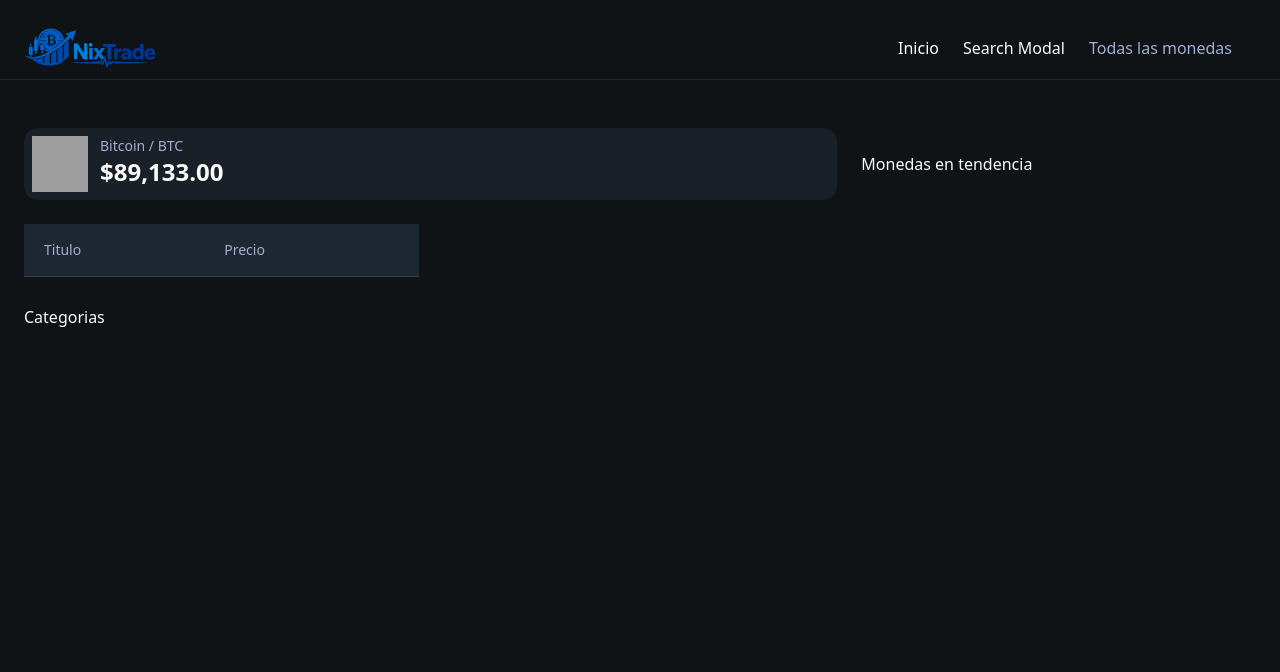
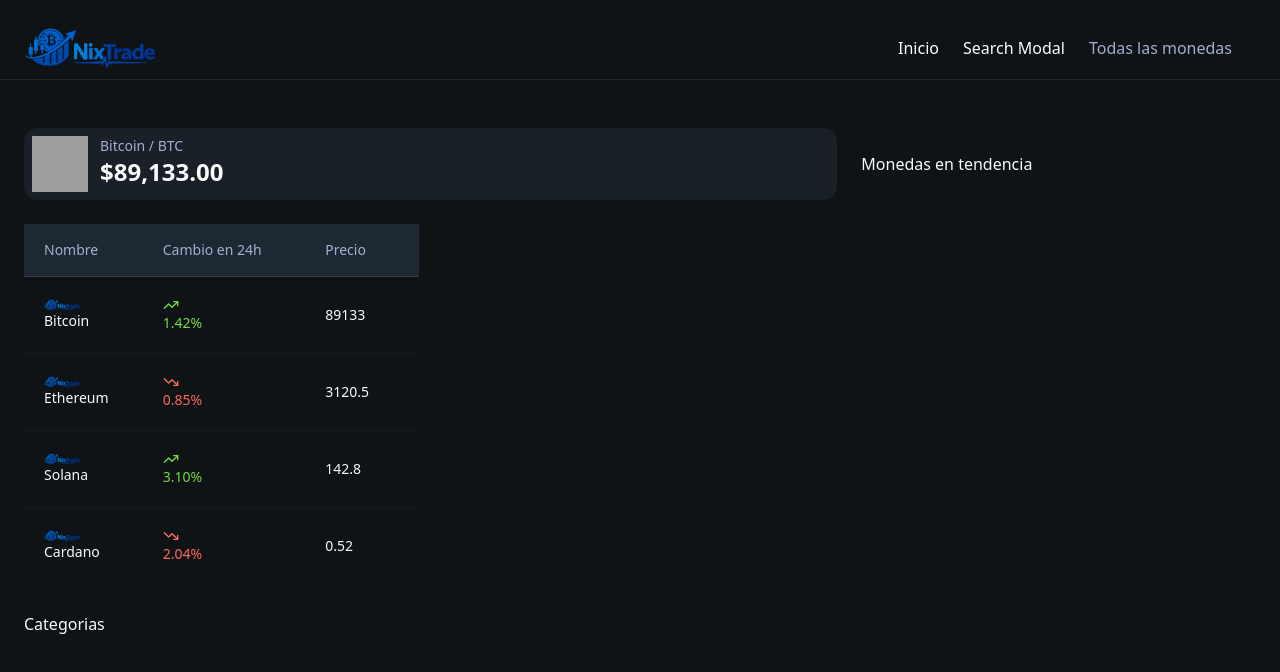
Before and after one commit to Nixonsneider/crypto-trading-terminal, a Next.js app: page / in a window 1280 px wide. Shown: the top 672 px of the page. Built offline with nearby package versions, Linux system fonts and the light colour scheme; grey boxes are pictures that could not be loaded.

Commit message:
test(homepage): add mock data array to validate dynamic table rendering

```diff
--- a/app/page.tsx
+++ b/app/page.tsx
@@ -1,9 +1,71 @@
 import React from "react";
 import Image from "next/image";
+import Link from "next/link";
 import DataTable from "@/components/DataTable";
-import { Link } from "lucide-react";
 import { cn } from "@/lib/utils";
 import { TrendingUp, TrendingDown } from "lucide-react";
+
+/** Placeholder local asset (public/logo.svg) for thumbs until real CoinGecko URLs are wired. */
+const PLACEHOLDER_COIN_IMG = "/logo.svg";
+
+const trendingCoinsData: TrendingCoin[] = [
+  {
+    item: {
+      id: "bitcoin",
+      name: "Bitcoin",
+      symbol: "btc",
+      market_cap_rank: 1,
+      thumb: PLACEHOLDER_COIN_IMG,
+      large: PLACEHOLDER_COIN_IMG,
+      data: {
+        price: 89133,
+        price_change_percentage_24h: { usd: 1.42 },
+      },
+    },
+  },
+  {
+    item: {
+      id: "ethereum",
+      name: "Ethereum",
+      symbol: "eth",
+      market_cap_rank: 2,
+      thumb: PLACEHOLDER_COIN_IMG,
+      large: PLACEHOLDER_COIN_IMG,
+      data: {
+        price: 3120.5,
+        price_change_percentage_24h: { usd: -0.85 },
+      },
+    },
+  },
+  {
+    item: {
+      id: "solana",
+      name: "Solana",
+      symbol: "sol",
+      market_cap_rank: 5,
+      thumb: PLACEHOLDER_COIN_IMG,
+      large: PLACEHOLDER_COIN_IMG,
+      data: {
+        price: 142.8,
+        price_change_percentage_24h: { usd: 3.1 },
+      },
+    },
+  },
+  {
+    item: {
+      id: "cardano",
+      name: "Cardano",
+      symbol: "ada",
+      market_cap_rank: 8,
+      thumb: PLACEHOLDER_COIN_IMG,
+      large: PLACEHOLDER_COIN_IMG,
+      data: {
+        price: 0.52,
+        price_change_percentage_24h: { usd: -2.04 },
+      },
+    },
+  },
+];
 
 const columns: DataTableColumn<TrendingCoin>[] = [
   {
@@ -21,7 +83,7 @@ const columns: DataTableColumn<TrendingCoin>[] = [
     },
   },
   {
-    header: 'Cambio en 24',
+    header: 'Cambio en 24h',
     cellClassName: 'name-cell',
     cell: (coin) => {
       const item = coin.item;
@@ -32,18 +94,26 @@ const columns: DataTableColumn<TrendingCoin>[] = [
           <p>
             {isTrendingUp ? (
               <TrendingUp width={16} height={16} />
-            ) :
+            ) : (
+              <TrendingDown width={16} height={16} />
 
-              <TrendingDown width={16} height={16} />
-            }
+            )}
+            {Math.abs(item.data.price_change_percentage_24h.usd).toFixed(2)}%
           </p>
 
         </div>
       )
     }
+  },
+  {
+    header: 'Precio',
+    cellClassName: 'price-cell',
+    cell: (coin) => coin.item.data.price
   }
 
 ]
+
+
 
 const Page = () => {
   return <main className="main-container">
@@ -59,8 +129,10 @@ const Page = () => {
       </div>
       <p>Monedas en tendencia</p>
       <DataTable
-        data={[]}
-        columns={[{ header: 'Titulo' }, { header: 'Precio' }]} />
+        data={trendingCoinsData}
+        columns={columns}
+        rowKey={(coin) => coin.item.id}
+        tableClassName="trending-coins-table" />
     </section>
 
     <section className="w-full mt-7 space-y-4">
```
